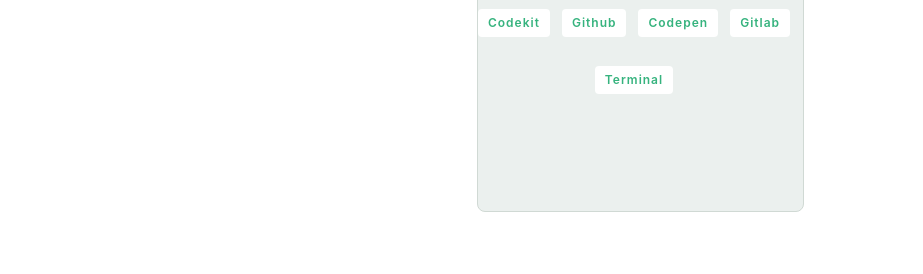
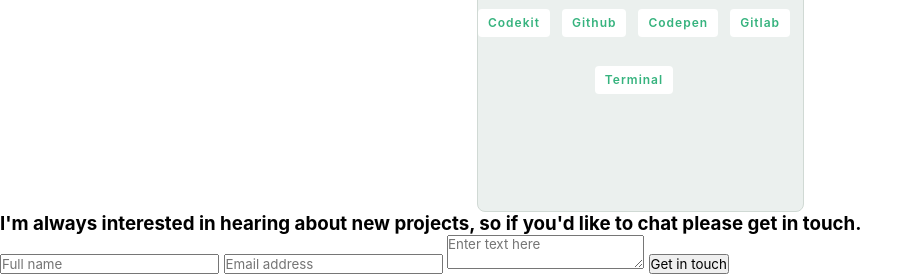
Before and after one commit to iLynette/my-portfolio, a website: page index.html in a window 1280 px wide. Shown: the part 4919-5193 px from the top of the page, without its empty margins (0-923 px from the left). Before the commit the page ends 5131 px from the top, so only its background shows below. Drawn offline with Linux system fonts and the light colour scheme.

Commit message:
Add form content

```diff
--- a/index.html
+++ b/index.html
@@ -225,10 +225,17 @@
             </ul>
         </section>
 
-        <section class="contact">
+        <footer class="contact">
             <h3>
+                I'm always interested in hearing about new projects, so if you'd like to chat please get in touch.
+            </h3>
 
-            </h3>
-        </section>
+            <form action="https://formspree.io/f/xvolgewa" method="post" id="my-form">
+                <input type="text" placeholder="Full name" maxlength="30" name="full-name" required>
+                <input type="email" placeholder="Email address" name="email" required>
+                <textarea name="message" placeholder="Enter text here" maxlength="500" required></textarea>
+                <input type="submit" class="btn-green" value="Get in touch">
+            </form>
+        </footer>
 </body>
 </html>
```
